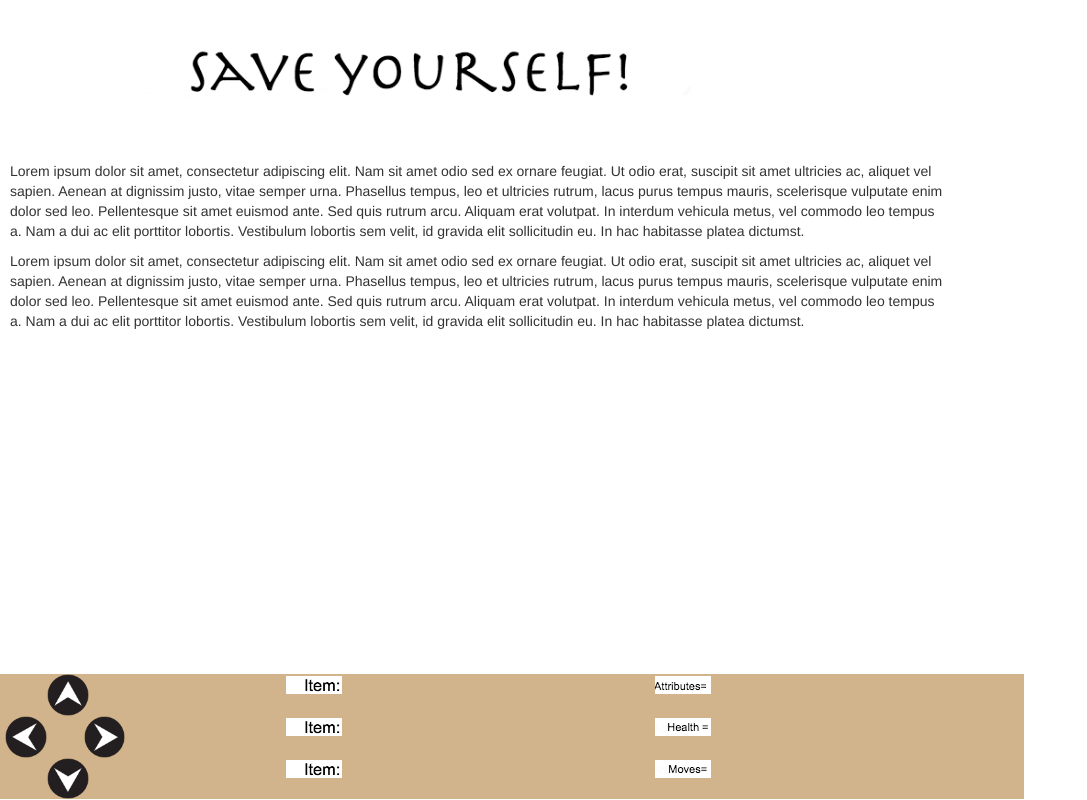
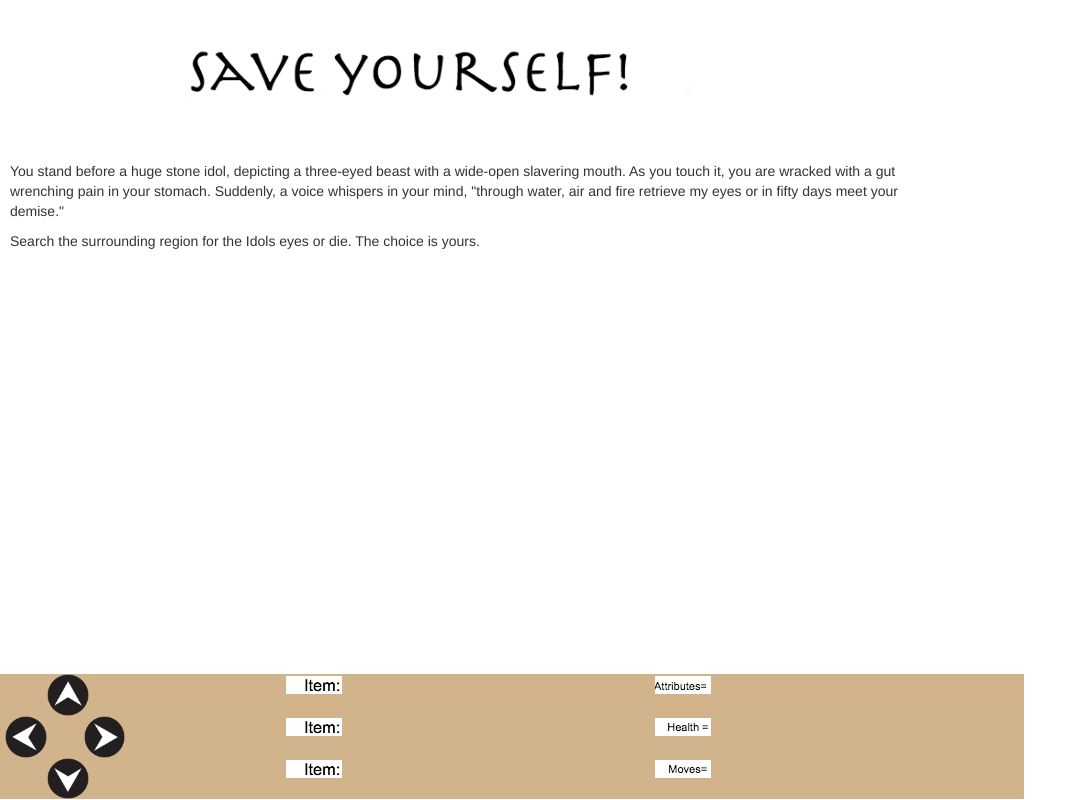
Before and after one commit to jryanconklin/text-RPG-group, a plain HTML site: page index.html in a window 1280 px wide. Shown: the whole page, without its empty margins (0-1087 px from the left). Drawn offline with Linux system fonts and the light colour scheme.

Commit message:
Update HTML to Prepare for Items.

```diff
--- a/index.html
+++ b/index.html
@@ -5,19 +5,19 @@
     <link href="css/styles.css" rel="stylesheet" type="text/css">
     <script src="js/jquery-3.0.0.js"></script>
     <script src="js/scripts.js"></script>
-    <title>Save Yourself!</title>
+    <title>The Idol of Doom</title>
   </head>
   <body>
     <div class="container">
       <img src="img/title.png" alt="" />
 
       <div id="description">
-        <p>Lorem ipsum dolor sit amet, consectetur adipiscing elit. Nam sit amet odio sed ex ornare feugiat. Ut odio erat, suscipit sit amet ultricies ac, aliquet vel sapien. Aenean at dignissim justo, vitae semper urna. Phasellus tempus, leo et ultricies rutrum, lacus purus tempus mauris, scelerisque vulputate enim dolor sed leo. Pellentesque sit amet euismod ante. Sed quis rutrum arcu. Aliquam erat volutpat. In interdum vehicula metus, vel commodo leo tempus a. Nam a dui ac elit porttitor lobortis. Vestibulum lobortis sem velit, id gravida elit sollicitudin eu. In hac habitasse platea dictumst.</p>
+        <p>You stand before a huge stone idol, depicting a three-eyed beast with a wide-open slavering mouth. As you touch it, you are wracked with a gut wrenching pain in your stomach. Suddenly, a voice whispers in your mind, "through water, air and fire retrieve my eyes or in fifty days meet your demise."</p>
+
+        <p>Search the surrounding region for the Idols eyes or die. The choice is yours.</p>
 
       </div>
       <div id="notices">
-        <p>Lorem ipsum dolor sit amet, consectetur adipiscing elit. Nam sit amet odio sed ex ornare feugiat. Ut odio erat, suscipit sit amet ultricies ac, aliquet vel sapien. Aenean at dignissim justo, vitae semper urna. Phasellus tempus, leo et ultricies rutrum, lacus purus tempus mauris, scelerisque vulputate enim dolor sed leo. Pellentesque sit amet euismod ante. Sed quis rutrum arcu. Aliquam erat volutpat. In interdum vehicula metus, vel commodo leo tempus a. Nam a dui ac elit porttitor lobortis. Vestibulum lobortis sem velit, id gravida elit sollicitudin eu. In hac habitasse platea dictumst.</p>
-
       </div>
     </div>
   </body>
```
